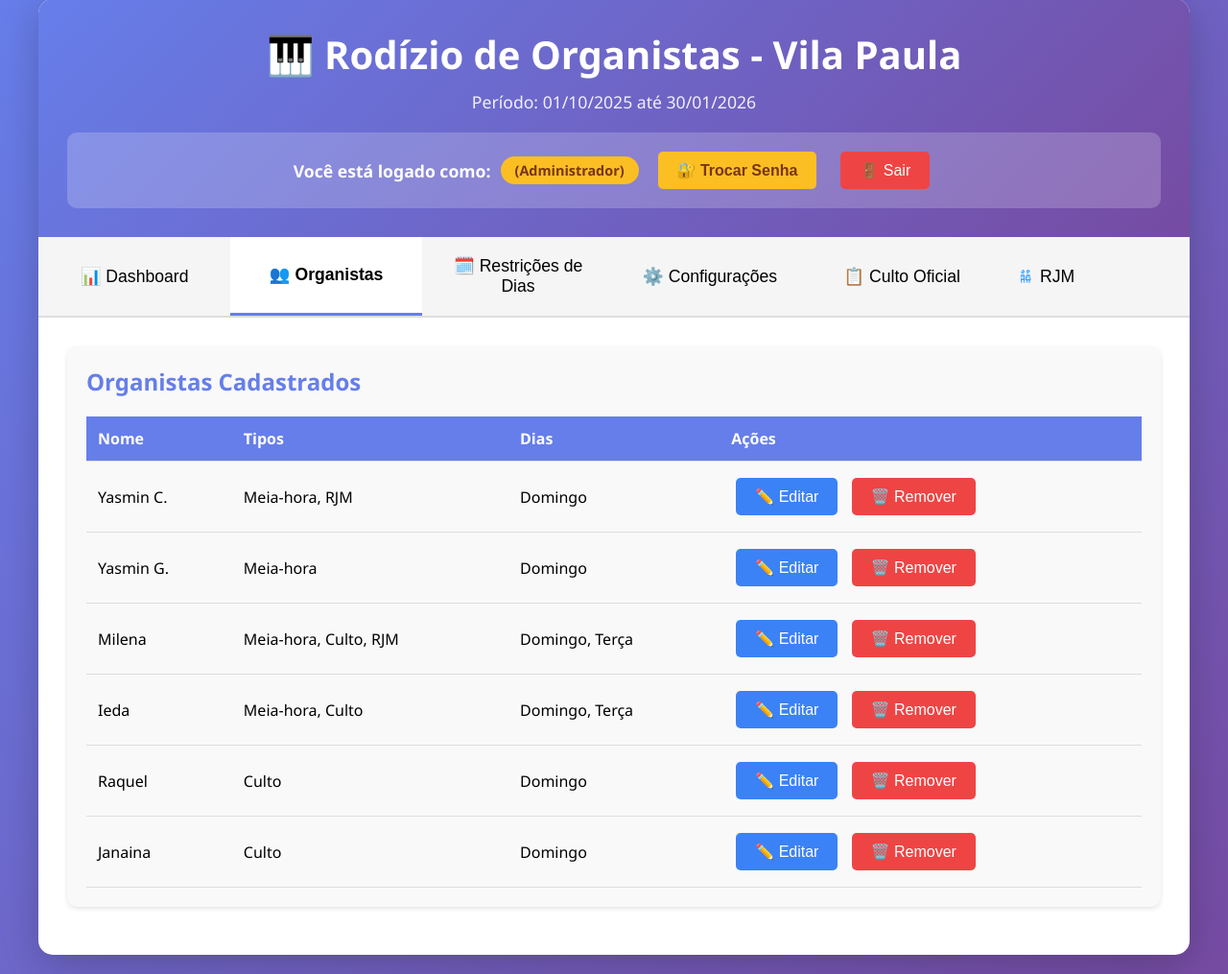
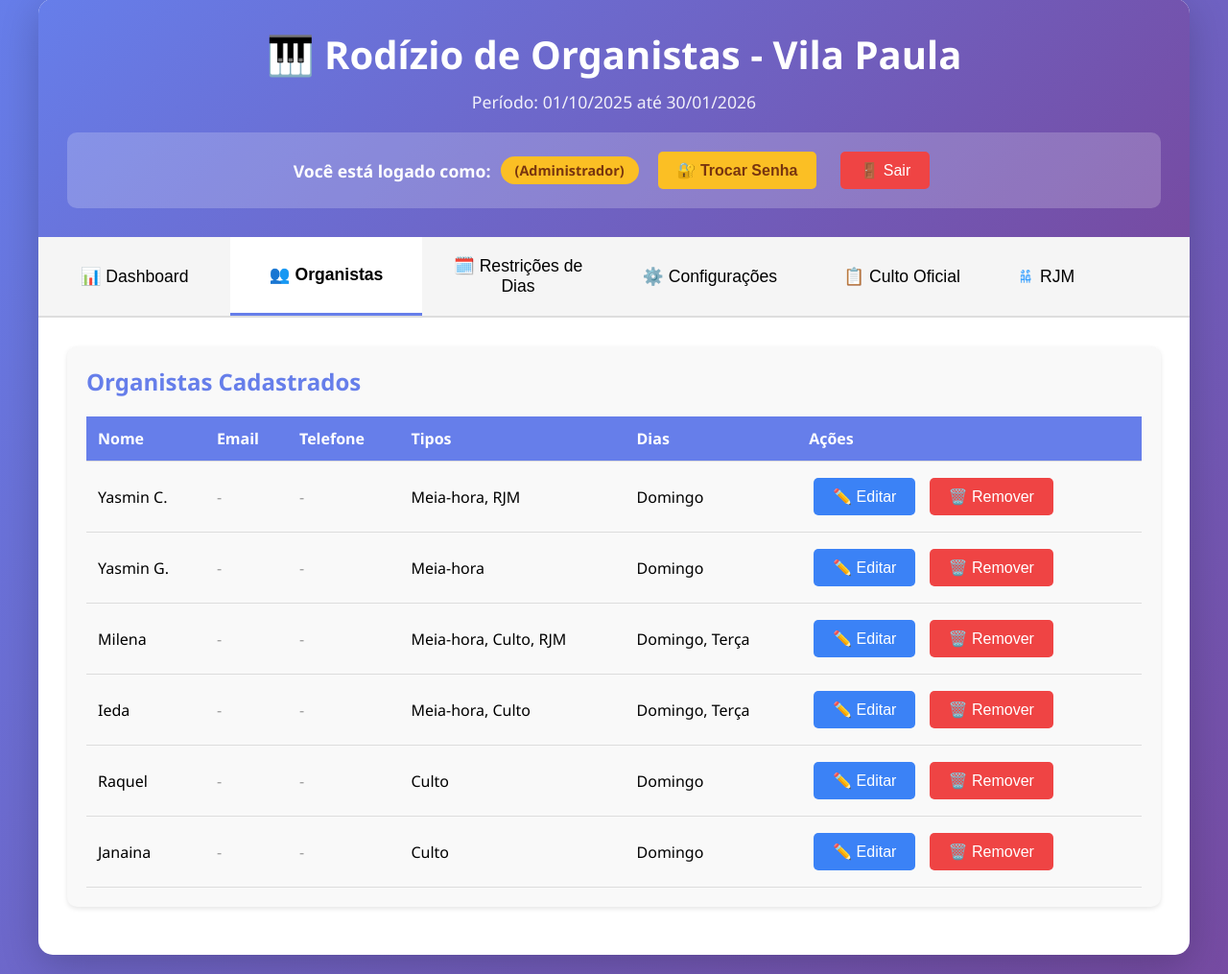
Before and after one commit to alaorwcj/rodizio, a Flask app: page / in a window 1280 px wide, after a click on "👥 Organistas". Shown: the part 21-1036 px from the top of the page at 96% size. Run offline with Flask 3, Linux system fonts and the light colour scheme; the visitor is signed in with stand-in values (Sample User, id 1).

Commit message:
emailetel

```diff
--- a/templates/index.html
+++ b/templates/index.html
@@ -614,6 +614,16 @@
                         <div class="form-group">
                             <label>Nome:</label>
                             <input type="text" id="orgNome" required>
+                        </div>
+                        <div class="form-group">
+                            <label>Email:</label>
+                            <input type="email" id="orgEmail" placeholder="exemplo@email.com">
+                            <small style="color: #666;">Opcional</small>
+                        </div>
+                        <div class="form-group">
+                            <label>Telefone:</label>
+                            <input type="tel" id="orgTelefone" placeholder="(11) 98765-4321">
+                            <small style="color: #666;">Opcional</small>
                         </div>
                         <div class="form-group">
                             <label>Tipos (Ctrl+clique para múltiplos):</label>
@@ -643,6 +653,8 @@
                         <thead>
                             <tr>
                                 <th>Nome</th>
+                                <th>Email</th>
+                                <th>Telefone</th>
                                 <th>Tipos</th>
                                 <th>Dias</th>
                                 {% if user.is_admin %}
@@ -651,7 +663,7 @@
                             </tr>
                         </thead>
                         <tbody id="tbodyOrganistas">
-                            <tr><td colspan="4" style="text-align: center;">Carregando...</td></tr>
+                            <tr><td colspan="6" style="text-align: center;">Carregando...</td></tr>
                         </tbody>
                     </table>
                 </div>
@@ -859,6 +871,16 @@
                     <input type="text" id="editOrgNome" required>
                 </div>
                 <div class="form-group">
+                    <label>Email:</label>
+                    <input type="email" id="editOrgEmail" placeholder="exemplo@email.com">
+                    <small style="color: #666;">Opcional</small>
+                </div>
+                <div class="form-group">
+                    <label>Telefone:</label>
+                    <input type="tel" id="editOrgTelefone" placeholder="(11) 98765-4321">
+                    <small style="color: #666;">Opcional</small>
+                </div>
+                <div class="form-group">
                     <label>Tipos (Ctrl+clique para múltiplos):</label>
                     <select id="editOrgTipos" multiple required style="min-height: 120px;">
                         <option value="Meia-hora">Meia-hora</option>
@@ -938,14 +960,19 @@
                 tbody.innerHTML = '';
 
                 if (!isCoord) {
-                    tbody.innerHTML = '<tr><td colspan="4" style="text-align: center; color: #666;">Apenas coordenador pode gerenciar organistas.</td></tr>';
+                    tbody.innerHTML = '<tr><td colspan="6" style="text-align: center; color: #666;">Apenas coordenador pode gerenciar organistas.</td></tr>';
                     return;
                 }
 
                 organistas.forEach(org => {
                     const tr = document.createElement('tr');
+                    const emailDisplay = org.email ? org.email : '<span style="color: #999;">-</span>';
+                    const telefoneDisplay = org.telefone ? org.telefone : '<span style="color: #999;">-</span>';
+
                     tr.innerHTML = `
                         <td>${org.nome}</td>
+                        <td>${emailDisplay}</td>
+                        <td>${telefoneDisplay}</td>
                         <td>${org.tipos.join(', ')}</td>
                         <td>${org.dias_permitidos.join(', ')}</td>
                         <td>
@@ -1191,6 +1218,8 @@
             const payload = {
                 id: document.getElementById('orgId').value,
                 nome: document.getElementById('orgNome').value,
+                email: document.getElementById('orgEmail').value || '',
+                telefone: document.getElementById('orgTelefone').value || '',
                 tipos: Array.from(document.getElementById('orgTipos').selectedOptions).map(o => o.value),
                 dias_permitidos: Array.from(document.getElementById('orgDias').selectedOptions).map(o => o.value),
                 regras_especiais: {}
@@ -1229,6 +1258,8 @@
             // Preencher formulário
             document.getElementById('editOrgId').value = organista.id;
             document.getElementById('editOrgNome').value = organista.nome;
+            document.getElementById('editOrgEmail').value = organista.email || '';
+            document.getElementById('editOrgTelefone').value = organista.telefone || '';
 
             // Selecionar tipos
             const selectTipos = document.getElementById('editOrgTipos');
@@ -1272,6 +1303,9 @@
                 alert('⚠️ Selecione pelo menos um dia permitido!');
                 return;
             }
+
+            const email = document.getElementById('editOrgEmail').value || '';
+            const telefone = document.getElementById('editOrgTelefone').value || '';
 
             try {
                 const response = await fetch(`/organistas/${id}`, {
@@ -1279,6 +1313,8 @@
                     headers: {'Content-Type': 'application/json'},
                     body: JSON.stringify({
                         nome,
+                        email,
+                        telefone,
                         tipos,
                         dias_permitidos
                     })
```
